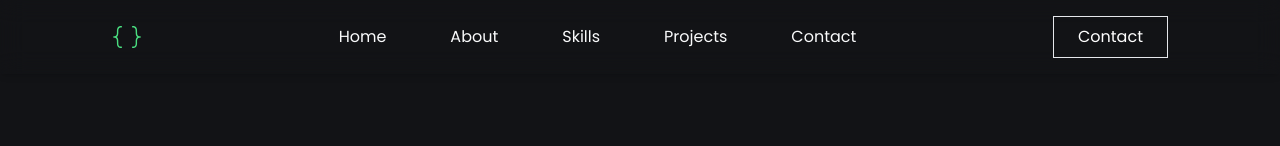
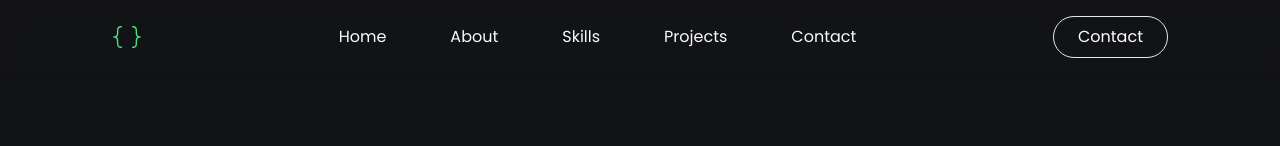
Before and after one commit to gauravdevrani8/Portfolio, a React (Vite) app: page / in a window 1280 px wide. Shown: the top 146 px of the page. Built offline with nearby package versions, Linux system fonts and the light colour scheme; a web font is replaced by a local one.

Commit message:
updated ui

```diff
--- a/src/Components/Header/Header.jsx
+++ b/src/Components/Header/Header.jsx
@@ -68,7 +68,7 @@ const Header = () => {
 
           {/* Contact Button for Large Screens */}
           <Link to="/contact" className="hidden md:block">
-            <button className="border hover:bg-green-300 hover:text-black transition duration-300 font-poppins text-white py-2 px-6">
+            <button className="border hover:bg-[#368075]  transition duration-300 rounded-full font-poppins text-white py-2 px-6">
               Contact
             </button>
           </Link>
```
